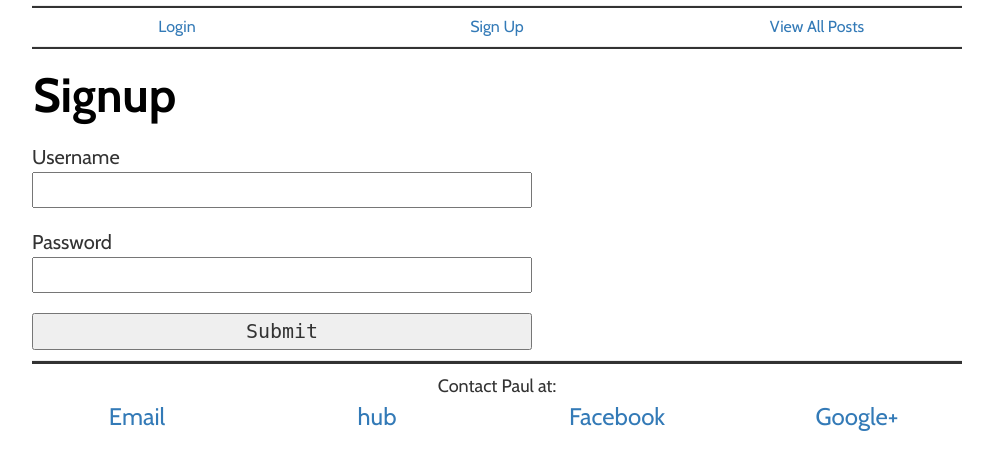
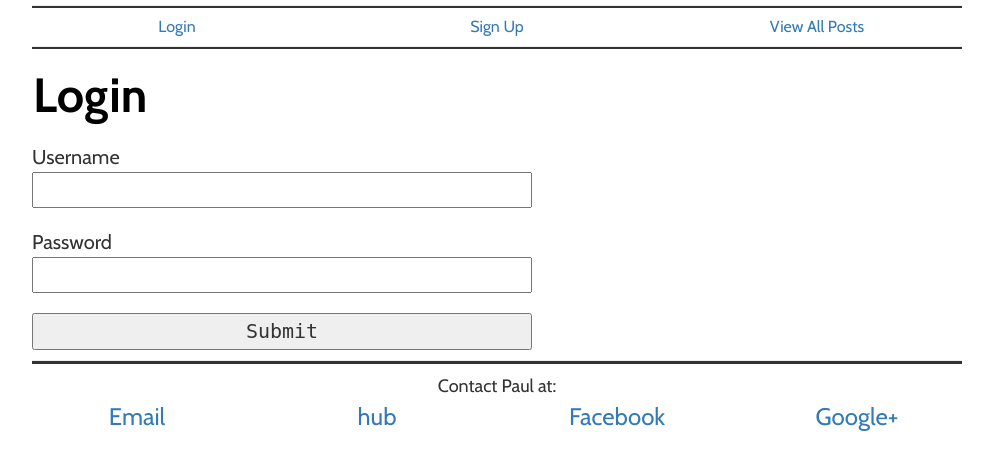
Before and after one commit to pauldcastillo/multiuserblog, a Python web app: template templates/login.html in a window 1280 px wide. Shown: the part 192-662 px from the top of the page, without its empty margins (143-1136 px from the left). Run offline with Jinja, Linux system fonts and the light colour scheme; the template is opened without the code that fills it, so the values that code supplies are empty; some web fonts are replaced.

```diff
--- a/templates/login.html
+++ b/templates/login.html
@@ -2,7 +2,7 @@
 
 {% block content %}
 <form method="post">
-  <h2>Signup</h2>
+  <h2>Login</h2>
   <br>
   <label>Username</label>
   <input type="text" name="username" value="{{username}}">
```
